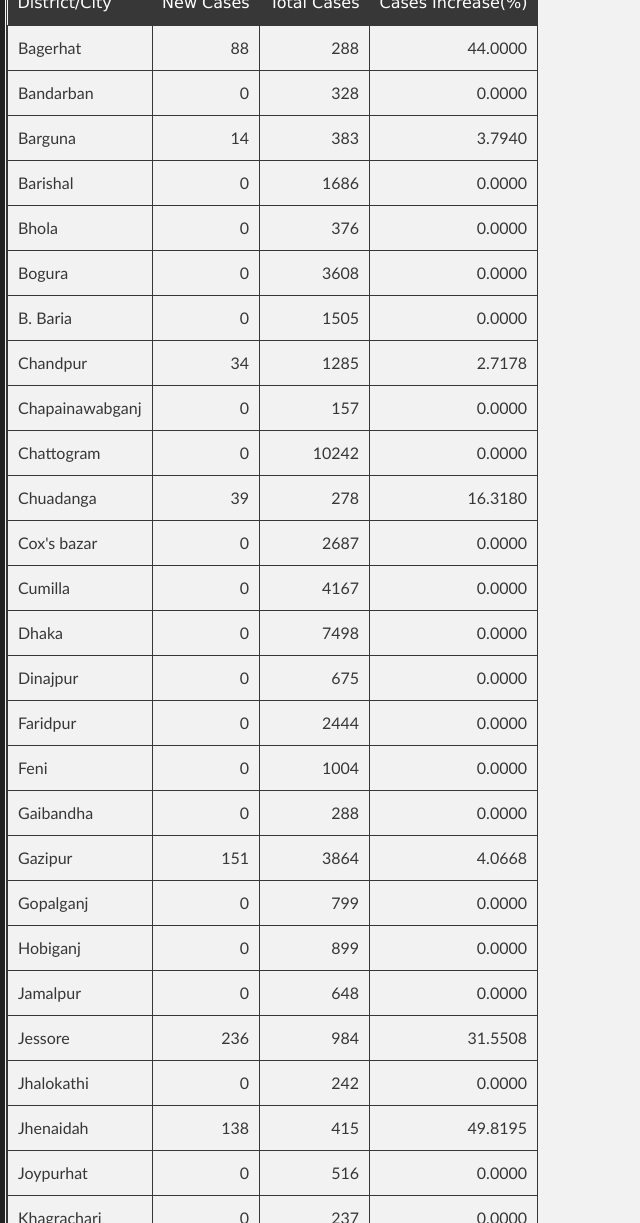
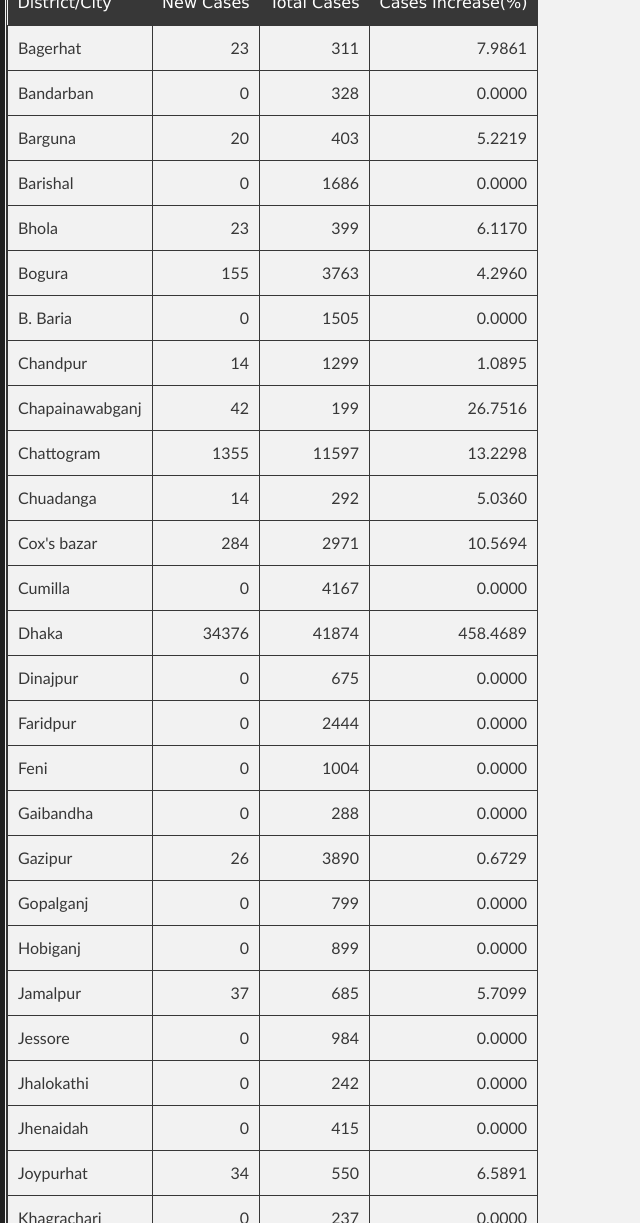
Before and after one commit to promitbasak/covid19bd, a Jekyll site: the page index.html, which Jekyll copies as it is, in a window 1280 px wide and 1400 px high, scrolled down 3986 px. Shown: the part 177-1400 px from the top of the window, without its empty margins (0-640 px from the left). Built offline with Jekyll 4.4.1, drawn with Linux system fonts in a browser that asks for light colours; some of the changed text lies outside the part shown.

Commit message:
Update index.html

```diff
--- a/index.html
+++ b/index.html
@@ -45,7 +45,7 @@
         <h2 id="covid-19-in-bangladesh">Covid-19 in Bangladesh</h2>
 
 
-    <h4 id="this-page-is-updated-on-july-13-2020">This page is updated on <strong><u>July 13, 2020</u></strong></h4>
+    <h4 id="this-page-is-updated-on-july-14-2020">This page is updated on <strong><u>July 14, 2020</u></strong></h4>
     <h3> Today's Statistics:</h3>
         <p> Mobile Users should scroll the table right to left to see more</p>
     <table class="table table-bordered table-hover table-condensed">
@@ -67,21 +67,21 @@
 </tr></thead>
 <tbody>
 <tr>
-<td>2020-07-13</td>
-<td align="right">3099</td>
-<td align="right">39</td>
-<td align="right">4703</td>
-<td align="right">12423</td>
-<td align="right">186894</td>
-<td align="right">2391</td>
-<td align="right">98317</td>
-<td align="right">86186</td>
-<td align="right">955622</td>
-<td align="right">1.2793</td>
-<td align="right">0.0243</td>
-<td align="right">19.5573</td>
-<td align="right">1038.3000</td>
-<td align="right">13.2833</td>
+<td>2020-07-14</td>
+<td align="right">3163</td>
+<td align="right">33</td>
+<td align="right">4910</td>
+<td align="right">13453</td>
+<td align="right">190057</td>
+<td align="right">2424</td>
+<td align="right">103227</td>
+<td align="right">84406</td>
+<td align="right">969075</td>
+<td align="right">1.2754</td>
+<td align="right">0.0235</td>
+<td align="right">19.6122</td>
+<td align="right">1055.8722</td>
+<td align="right">13.4667</td>
 </tr>
 </tbody>
 </table>
@@ -89,27 +89,27 @@
         <h3>Graphs:</h3>
         <div class="photo-album">
       <div>
-        <img src="https://raw.githubusercontent.com/promitbasak/Covid-19_bd_extended/master/assests/2020-07-13/Figure_1.png">
+        <img src="https://raw.githubusercontent.com/promitbasak/Covid-19_bd_extended/master/assests/2020-07-14/Figure_1.png">
         <h5>Overall Condition</h5>
       </div>
       <div>
-        <img src="https://raw.githubusercontent.com/promitbasak/Covid-19_bd_extended/master/assests/2020-07-13/Figure_2.png">
+        <img src="https://raw.githubusercontent.com/promitbasak/Covid-19_bd_extended/master/assests/2020-07-14/Figure_2.png">
         <h5>Total Cases</h5>
       </div>
       <div>
-        <img src="https://raw.githubusercontent.com/promitbasak/Covid-19_bd_extended/master/assests/2020-07-13/Figure_8.png">
+        <img src="https://raw.githubusercontent.com/promitbasak/Covid-19_bd_extended/master/assests/2020-07-14/Figure_8.png">
         <h5>Total Deaths</h5>
       </div>
       <div>
-        <img src="https://raw.githubusercontent.com/promitbasak/Covid-19_bd_extended/master/assests/2020-07-13/Figure_24.png">
+        <img src="https://raw.githubusercontent.com/promitbasak/Covid-19_bd_extended/master/assests/2020-07-14/Figure_24.png">
         <h5>District-wise Corona Map</h5>
       </div>
       <div>
-        <img src="https://raw.githubusercontent.com/promitbasak/Covid-19_bd_extended/master/assests/2020-07-13/Figure_20.png">
+        <img src="https://raw.githubusercontent.com/promitbasak/Covid-19_bd_extended/master/assests/2020-07-14/Figure_20.png">
         <h5>BD vs USA: Cases</h5>
       </div>
       <div>
-        <img src="https://raw.githubusercontent.com/promitbasak/Covid-19_bd_extended/master/assests/2020-07-13/Figure_21.png">
+        <img src="https://raw.githubusercontent.com/promitbasak/Covid-19_bd_extended/master/assests/2020-07-14/Figure_21.png">
         <h5>BD vs USA: Deaths</h5>
       </div>
     </div>
@@ -126,159 +126,159 @@
 </tr></thead>
 <tbody><tr>
 <td>Bagerhat</td>
-<td align="right">88</td>
+<td align="right">23</td>
+<td align="right">311</td>
+<td align="right">7.9861</td>
+</tr>
+<tr>
+<td>Bandarban</td>
+<td align="right">0</td>
+<td align="right">328</td>
+<td align="right">0.0000</td>
+</tr>
+<tr>
+<td>Barguna</td>
+<td align="right">20</td>
+<td align="right">403</td>
+<td align="right">5.2219</td>
+</tr>
+<tr>
+<td>Barishal</td>
+<td align="right">0</td>
+<td align="right">1686</td>
+<td align="right">0.0000</td>
+</tr>
+<tr>
+<td>Bhola</td>
+<td align="right">23</td>
+<td align="right">399</td>
+<td align="right">6.1170</td>
+</tr>
+<tr>
+<td>Bogura</td>
+<td align="right">155</td>
+<td align="right">3763</td>
+<td align="right">4.2960</td>
+</tr>
+<tr>
+<td>B. Baria</td>
+<td align="right">0</td>
+<td align="right">1505</td>
+<td align="right">0.0000</td>
+</tr>
+<tr>
+<td>Chandpur</td>
+<td align="right">14</td>
+<td align="right">1299</td>
+<td align="right">1.0895</td>
+</tr>
+<tr>
+<td>Chapainawabganj</td>
+<td align="right">42</td>
+<td align="right">199</td>
+<td align="right">26.7516</td>
+</tr>
+<tr>
+<td>Chattogram</td>
+<td align="right">1355</td>
+<td align="right">11597</td>
+<td align="right">13.2298</td>
+</tr>
+<tr>
+<td>Chuadanga</td>
+<td align="right">14</td>
+<td align="right">292</td>
+<td align="right">5.0360</td>
+</tr>
+<tr>
+<td>Cox&#39;s bazar</td>
+<td align="right">284</td>
+<td align="right">2971</td>
+<td align="right">10.5694</td>
+</tr>
+<tr>
+<td>Cumilla</td>
+<td align="right">0</td>
+<td align="right">4167</td>
+<td align="right">0.0000</td>
+</tr>
+<tr>
+<td>Dhaka</td>
+<td align="right">34376</td>
+<td align="right">41874</td>
+<td align="right">458.4689</td>
+</tr>
+<tr>
+<td>Dinajpur</td>
+<td align="right">0</td>
+<td align="right">675</td>
+<td align="right">0.0000</td>
+</tr>
+<tr>
+<td>Faridpur</td>
+<td align="right">0</td>
+<td align="right">2444</td>
+<td align="right">0.0000</td>
+</tr>
+<tr>
+<td>Feni</td>
+<td align="right">0</td>
+<td align="right">1004</td>
+<td align="right">0.0000</td>
+</tr>
+<tr>
+<td>Gaibandha</td>
+<td align="right">0</td>
 <td align="right">288</td>
-<td align="right">44.0000</td>
-</tr>
-<tr>
-<td>Bandarban</td>
-<td align="right">0</td>
-<td align="right">328</td>
-<td align="right">0.0000</td>
-</tr>
-<tr>
-<td>Barguna</td>
-<td align="right">14</td>
-<td align="right">383</td>
-<td align="right">3.7940</td>
-</tr>
-<tr>
-<td>Barishal</td>
-<td align="right">0</td>
-<td align="right">1686</td>
-<td align="right">0.0000</td>
-</tr>
-<tr>
-<td>Bhola</td>
-<td align="right">0</td>
-<td align="right">376</td>
-<td align="right">0.0000</td>
-</tr>
-<tr>
-<td>Bogura</td>
-<td align="right">0</td>
-<td align="right">3608</td>
-<td align="right">0.0000</td>
-</tr>
-<tr>
-<td>B. Baria</td>
-<td align="right">0</td>
-<td align="right">1505</td>
-<td align="right">0.0000</td>
-</tr>
-<tr>
-<td>Chandpur</td>
+<td align="right">0.0000</td>
+</tr>
+<tr>
+<td>Gazipur</td>
+<td align="right">26</td>
+<td align="right">3890</td>
+<td align="right">0.6729</td>
+</tr>
+<tr>
+<td>Gopalganj</td>
+<td align="right">0</td>
+<td align="right">799</td>
+<td align="right">0.0000</td>
+</tr>
+<tr>
+<td>Hobiganj</td>
+<td align="right">0</td>
+<td align="right">899</td>
+<td align="right">0.0000</td>
+</tr>
+<tr>
+<td>Jamalpur</td>
+<td align="right">37</td>
+<td align="right">685</td>
+<td align="right">5.7099</td>
+</tr>
+<tr>
+<td>Jessore</td>
+<td align="right">0</td>
+<td align="right">984</td>
+<td align="right">0.0000</td>
+</tr>
+<tr>
+<td>Jhalokathi</td>
+<td align="right">0</td>
+<td align="right">242</td>
+<td align="right">0.0000</td>
+</tr>
+<tr>
+<td>Jhenaidah</td>
+<td align="right">0</td>
+<td align="right">415</td>
+<td align="right">0.0000</td>
+</tr>
+<tr>
+<td>Joypurhat</td>
 <td align="right">34</td>
-<td align="right">1285</td>
-<td align="right">2.7178</td>
-</tr>
-<tr>
-<td>Chapainawabganj</td>
-<td align="right">0</td>
-<td align="right">157</td>
-<td align="right">0.0000</td>
-</tr>
-<tr>
-<td>Chattogram</td>
-<td align="right">0</td>
-<td align="right">10242</td>
-<td align="right">0.0000</td>
-</tr>
-<tr>
-<td>Chuadanga</td>
-<td align="right">39</td>
-<td align="right">278</td>
-<td align="right">16.3180</td>
-</tr>
-<tr>
-<td>Cox&#39;s bazar</td>
-<td align="right">0</td>
-<td align="right">2687</td>
-<td align="right">0.0000</td>
-</tr>
-<tr>
-<td>Cumilla</td>
-<td align="right">0</td>
-<td align="right">4167</td>
-<td align="right">0.0000</td>
-</tr>
-<tr>
-<td>Dhaka</td>
-<td align="right">0</td>
-<td align="right">7498</td>
-<td align="right">0.0000</td>
-</tr>
-<tr>
-<td>Dinajpur</td>
-<td align="right">0</td>
-<td align="right">675</td>
-<td align="right">0.0000</td>
-</tr>
-<tr>
-<td>Faridpur</td>
-<td align="right">0</td>
-<td align="right">2444</td>
-<td align="right">0.0000</td>
-</tr>
-<tr>
-<td>Feni</td>
-<td align="right">0</td>
-<td align="right">1004</td>
-<td align="right">0.0000</td>
-</tr>
-<tr>
-<td>Gaibandha</td>
-<td align="right">0</td>
-<td align="right">288</td>
-<td align="right">0.0000</td>
-</tr>
-<tr>
-<td>Gazipur</td>
-<td align="right">151</td>
-<td align="right">3864</td>
-<td align="right">4.0668</td>
-</tr>
-<tr>
-<td>Gopalganj</td>
-<td align="right">0</td>
-<td align="right">799</td>
-<td align="right">0.0000</td>
-</tr>
-<tr>
-<td>Hobiganj</td>
-<td align="right">0</td>
-<td align="right">899</td>
-<td align="right">0.0000</td>
-</tr>
-<tr>
-<td>Jamalpur</td>
-<td align="right">0</td>
-<td align="right">648</td>
-<td align="right">0.0000</td>
-</tr>
-<tr>
-<td>Jessore</td>
-<td align="right">236</td>
-<td align="right">984</td>
-<td align="right">31.5508</td>
-</tr>
-<tr>
-<td>Jhalokathi</td>
-<td align="right">0</td>
-<td align="right">242</td>
-<td align="right">0.0000</td>
-</tr>
-<tr>
-<td>Jhenaidah</td>
-<td align="right">138</td>
-<td align="right">415</td>
-<td align="right">49.8195</td>
-</tr>
-<tr>
-<td>Joypurhat</td>
-<td align="right">0</td>
-<td align="right">516</td>
-<td align="right">0.0000</td>
+<td align="right">550</td>
+<td align="right">6.5891</td>
 </tr>
 <tr>
 <td>Khagrachari</td>
@@ -288,15 +288,15 @@
 </tr>
 <tr>
 <td>Khulna</td>
-<td align="right">595</td>
+<td align="right">0</td>
 <td align="right">3030</td>
-<td align="right">24.4353</td>
+<td align="right">0.0000</td>
 </tr>
 <tr>
 <td>Kishoreganj</td>
-<td align="right">22</td>
-<td align="right">1739</td>
-<td align="right">1.2813</td>
+<td align="right">19</td>
+<td align="right">1758</td>
+<td align="right">1.0926</td>
 </tr>
 <tr>
 <td>Kurigram</td>
@@ -306,15 +306,15 @@
 </tr>
 <tr>
 <td>Kushtia</td>
-<td align="right">230</td>
+<td align="right">0</td>
 <td align="right">938</td>
-<td align="right">32.4859</td>
+<td align="right">0.0000</td>
 </tr>
 <tr>
 <td>Laksmipur</td>
-<td align="right">21</td>
-<td align="right">1089</td>
-<td align="right">1.9663</td>
+<td align="right">8</td>
+<td align="right">1097</td>
+<td align="right">0.7346</td>
 </tr>
 <tr>
 <td>Lalmonirhat</td>
@@ -330,9 +330,9 @@
 </tr>
 <tr>
 <td>Magura</td>
-<td align="right">22</td>
+<td align="right">0</td>
 <td align="right">191</td>
-<td align="right">13.0178</td>
+<td align="right">0.0000</td>
 </tr>
 <tr>
 <td>Manikganj</td>
@@ -348,15 +348,15 @@
 </tr>
 <tr>
 <td>Meherpur</td>
-<td align="right">5</td>
-<td align="right">97</td>
-<td align="right">5.4348</td>
+<td align="right">3</td>
+<td align="right">100</td>
+<td align="right">3.0928</td>
 </tr>
 <tr>
 <td>Munshigonj</td>
-<td align="right">0</td>
-<td align="right">2496</td>
-<td align="right">0.0000</td>
+<td align="right">7</td>
+<td align="right">2503</td>
+<td align="right">0.2804</td>
 </tr>
 <tr>
 <td>Mymensingh</td>
@@ -366,141 +366,141 @@
 </tr>
 <tr>
 <td>Naogaon</td>
-<td align="right">0</td>
-<td align="right">626</td>
-<td align="right">0.0000</td>
+<td align="right">50</td>
+<td align="right">676</td>
+<td align="right">7.9872</td>
 </tr>
 <tr>
 <td>Narail</td>
+<td align="right">30</td>
+<td align="right">391</td>
+<td align="right">8.3102</td>
+</tr>
+<tr>
+<td>Narayanganj</td>
+<td align="right">56</td>
+<td align="right">5618</td>
+<td align="right">1.0068</td>
+</tr>
+<tr>
+<td>Narshingdi</td>
+<td align="right">0</td>
+<td align="right">1592</td>
+<td align="right">0.0000</td>
+</tr>
+<tr>
+<td>Natore</td>
+<td align="right">41</td>
+<td align="right">305</td>
+<td align="right">15.5303</td>
+</tr>
+<tr>
+<td>Netrokona</td>
+<td align="right">0</td>
+<td align="right">551</td>
+<td align="right">0.0000</td>
+</tr>
+<tr>
+<td>Nilphamari</td>
+<td align="right">0</td>
+<td align="right">353</td>
+<td align="right">0.0000</td>
+</tr>
+<tr>
+<td>Noakhali</td>
+<td align="right">30</td>
+<td align="right">2571</td>
+<td align="right">1.1806</td>
+</tr>
+<tr>
+<td>Pabna</td>
+<td align="right">0</td>
+<td align="right">599</td>
+<td align="right">0.0000</td>
+</tr>
+<tr>
+<td>Panchagar</td>
+<td align="right">0</td>
+<td align="right">146</td>
+<td align="right">0.0000</td>
+</tr>
+<tr>
+<td>Patuakhali</td>
+<td align="right">32</td>
+<td align="right">708</td>
+<td align="right">4.7337</td>
+</tr>
+<tr>
+<td>Pirojpur</td>
+<td align="right">0</td>
+<td align="right">218</td>
+<td align="right">0.0000</td>
+</tr>
+<tr>
+<td>Rajbari</td>
+<td align="right">0</td>
+<td align="right">563</td>
+<td align="right">0.0000</td>
+</tr>
+<tr>
+<td>Rajshahi</td>
+<td align="right">0</td>
+<td align="right">1469</td>
+<td align="right">0.0000</td>
+</tr>
+<tr>
+<td>Rangamati</td>
+<td align="right">0</td>
+<td align="right">409</td>
+<td align="right">0.0000</td>
+</tr>
+<tr>
+<td>Rangpur</td>
+<td align="right">0</td>
+<td align="right">983</td>
+<td align="right">0.0000</td>
+</tr>
+<tr>
+<td>Satkhira</td>
+<td align="right">58</td>
+<td align="right">392</td>
+<td align="right">17.3653</td>
+</tr>
+<tr>
+<td>Shariatpur</td>
+<td align="right">0</td>
+<td align="right">668</td>
+<td align="right">0.0000</td>
+</tr>
+<tr>
+<td>Sherpur</td>
+<td align="right">3</td>
+<td align="right">267</td>
+<td align="right">1.1364</td>
+</tr>
+<tr>
+<td>Sirajganj</td>
+<td align="right">63</td>
+<td align="right">849</td>
+<td align="right">8.0153</td>
+</tr>
+<tr>
+<td>Sunamganj</td>
+<td align="right">0</td>
+<td align="right">1170</td>
+<td align="right">0.0000</td>
+</tr>
+<tr>
+<td>Sylhet</td>
+<td align="right">0</td>
+<td align="right">3070</td>
+<td align="right">0.0000</td>
+</tr>
+<tr>
+<td>Tangail</td>
 <td align="right">84</td>
-<td align="right">361</td>
-<td align="right">30.3249</td>
-</tr>
-<tr>
-<td>Narayanganj</td>
-<td align="right">0</td>
-<td align="right">5562</td>
-<td align="right">0.0000</td>
-</tr>
-<tr>
-<td>Narshingdi</td>
-<td align="right">0</td>
-<td align="right">1592</td>
-<td align="right">0.0000</td>
-</tr>
-<tr>
-<td>Natore</td>
-<td align="right">0</td>
-<td align="right">264</td>
-<td align="right">0.0000</td>
-</tr>
-<tr>
-<td>Netrokona</td>
-<td align="right">0</td>
-<td align="right">551</td>
-<td align="right">0.0000</td>
-</tr>
-<tr>
-<td>Nilphamari</td>
-<td align="right">0</td>
-<td align="right">353</td>
-<td align="right">0.0000</td>
-</tr>
-<tr>
-<td>Noakhali</td>
-<td align="right">2351</td>
-<td align="right">2541</td>
-<td align="right">1237.3684</td>
-</tr>
-<tr>
-<td>Pabna</td>
-<td align="right">0</td>
-<td align="right">599</td>
-<td align="right">0.0000</td>
-</tr>
-<tr>
-<td>Panchagar</td>
-<td align="right">0</td>
-<td align="right">146</td>
-<td align="right">0.0000</td>
-</tr>
-<tr>
-<td>Patuakhali</td>
-<td align="right">37</td>
-<td align="right">676</td>
-<td align="right">5.7903</td>
-</tr>
-<tr>
-<td>Pirojpur</td>
-<td align="right">0</td>
-<td align="right">218</td>
-<td align="right">0.0000</td>
-</tr>
-<tr>
-<td>Rajbari</td>
-<td align="right">0</td>
-<td align="right">563</td>
-<td align="right">0.0000</td>
-</tr>
-<tr>
-<td>Rajshahi</td>
-<td align="right">0</td>
-<td align="right">1469</td>
-<td align="right">0.0000</td>
-</tr>
-<tr>
-<td>Rangamati</td>
-<td align="right">0</td>
-<td align="right">409</td>
-<td align="right">0.0000</td>
-</tr>
-<tr>
-<td>Rangpur</td>
-<td align="right">0</td>
-<td align="right">983</td>
-<td align="right">0.0000</td>
-</tr>
-<tr>
-<td>Satkhira</td>
-<td align="right">134</td>
-<td align="right">334</td>
-<td align="right">67.0000</td>
-</tr>
-<tr>
-<td>Shariatpur</td>
-<td align="right">0</td>
-<td align="right">668</td>
-<td align="right">0.0000</td>
-</tr>
-<tr>
-<td>Sherpur</td>
-<td align="right">0</td>
-<td align="right">264</td>
-<td align="right">0.0000</td>
-</tr>
-<tr>
-<td>Sirajganj</td>
-<td align="right">0</td>
-<td align="right">786</td>
-<td align="right">0.0000</td>
-</tr>
-<tr>
-<td>Sunamganj</td>
-<td align="right">0</td>
-<td align="right">1170</td>
-<td align="right">0.0000</td>
-</tr>
-<tr>
-<td>Sylhet</td>
-<td align="right">0</td>
-<td align="right">3070</td>
-<td align="right">0.0000</td>
-</tr>
-<tr>
-<td>Tangail</td>
-<td align="right">0</td>
-<td align="right">915</td>
-<td align="right">0.0000</td>
+<td align="right">999</td>
+<td align="right">9.1803</td>
 </tr>
 <tr>
 <td>Thakurgaon</td>
@@ -2708,6 +2708,23 @@
 <td align="right">1038.3000</td>
 <td align="right">13.2833</td>
 </tr>
+<tr>
+<td>2020-07-14</td>
+<td align="right">3163</td>
+<td align="right">33</td>
+<td align="right">4910</td>
+<td align="right">13453</td>
+<td align="right">190057</td>
+<td align="right">2424</td>
+<td align="right">103227</td>
+<td align="right">84406</td>
+<td align="right">969075</td>
+<td align="right">1.2754</td>
+<td align="right">0.0235</td>
+<td align="right">19.6122</td>
+<td align="right">1055.8722</td>
+<td align="right">13.4667</td>
+</tr>
 </tbody></table>
         <p></p>
         <p> Data Sources: Self created dataset which can be found at <a href="https://github.com/promitbasak/Covid-19_bd_extended">this repository</a>. This dataset uses govt issued press releases from <a href="https://corona.gov.bd/press-release">Here</a>, <a href="https://iedcr.gov.bd/">Here</a> and <a href="https://iedcr.gov.bd/website/index.php/component/content/article/11-others/227-pressrelease">Here</a>.</p>
```
